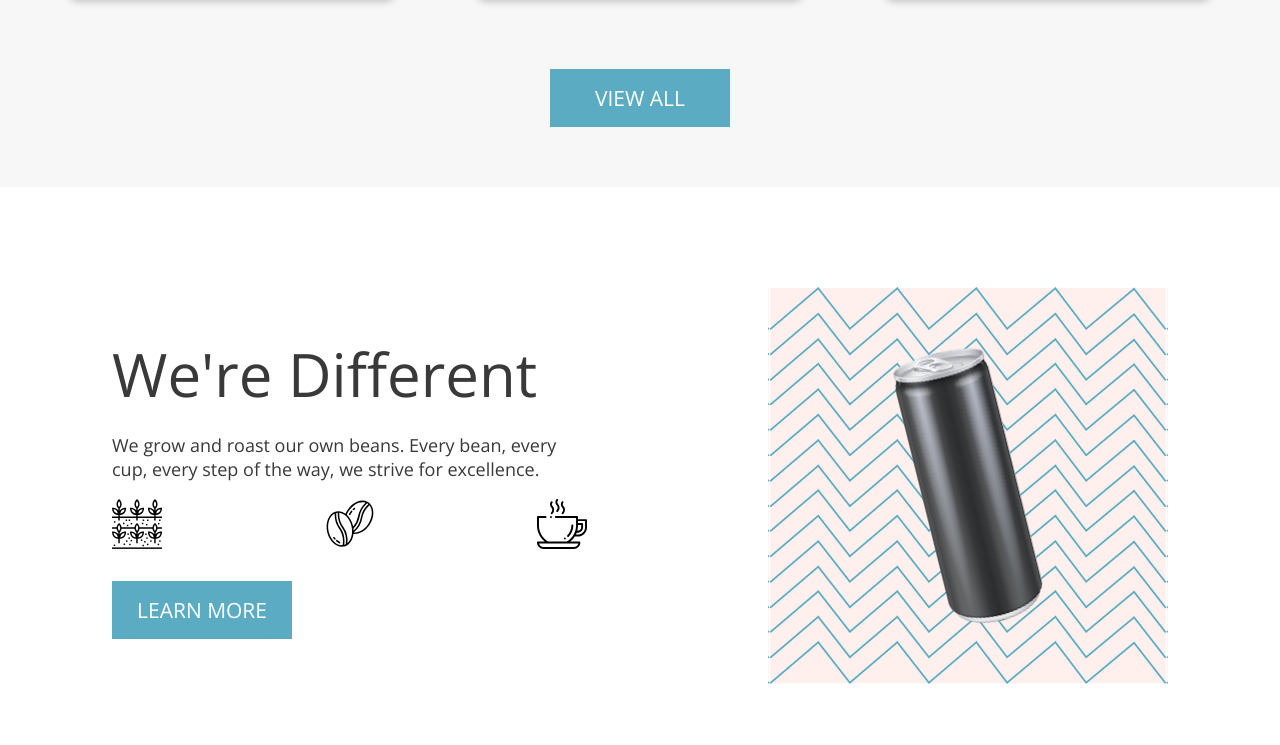
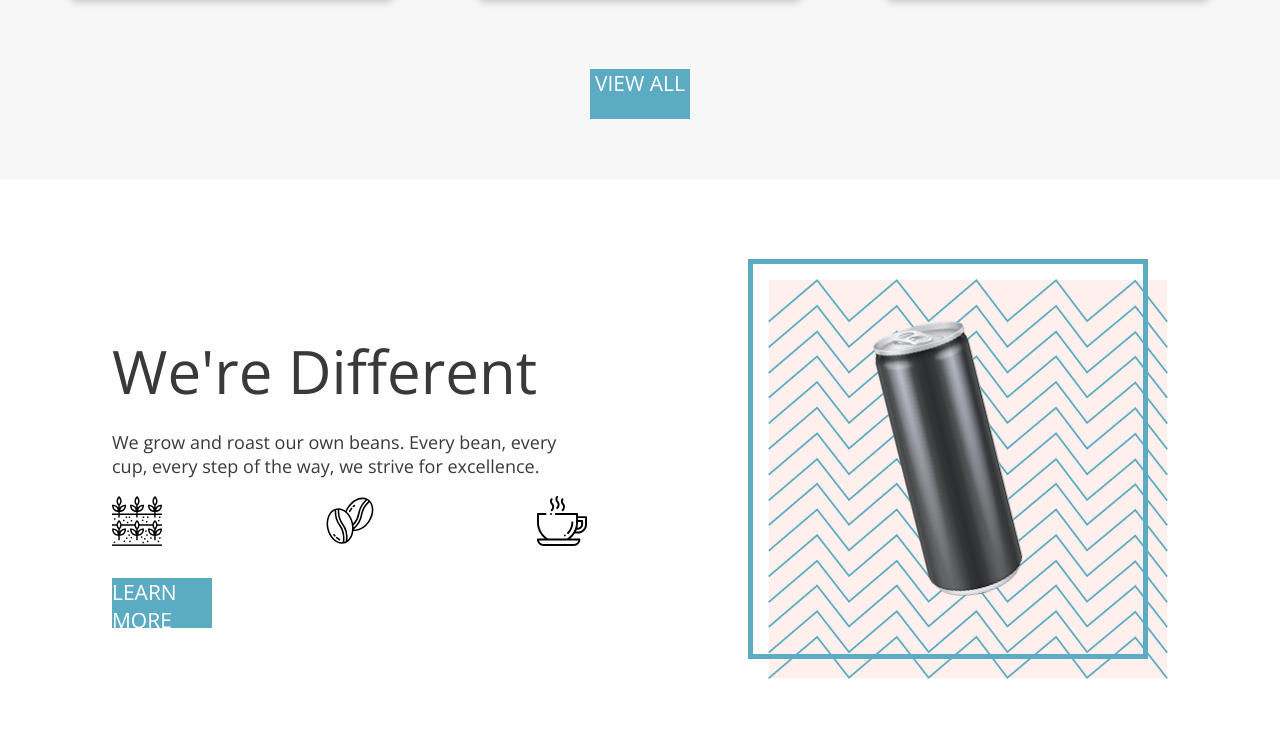
Before and after one commit to SimonMilord/coffee-shop, a plain HTML site: page index.html in a window 1280 px wide. Shown: the part 1575-2320 px from the top of the page. Drawn offline with nearby package versions, Linux system fonts and the light colour scheme.

Commit message:
fixed the can border offset on misc section

```diff
--- a/index.html
+++ b/index.html
@@ -28,7 +28,11 @@
             <div class="hero-card">
                 <h1 class="hero-card__title">Nitro Coffee</h1>
                 <p class="hero-card__desc">Coffee is a brewed drink prepared from roasted coffee beans, the seeds of berries from certain Coffea species.</p>
-                <a class="hero-card__btn button" href="pages/menu.html">SHOP NOW</a>
+                <div class="btn-container">
+                    <div class="btn-inner">
+                        <a class="hero-card__btn button" href="pages/menu.html">SHOP NOW</a>
+                    </div>
+                </div>
             </div>
 
             <div class="hero-img">
@@ -70,7 +74,9 @@
                     </div>
                 </div>
             </div>
-            <a class="view-all-link button" href="pages/menu.html">VIEW ALL</a>
+            <div class="btn-container">
+                <a class="view-all-link button" href="pages/menu.html">VIEW ALL</a>
+            </div>
         </section>
 
         <section class="misc">
@@ -82,10 +88,14 @@
                     <img src="./assets/images/coffee-beans.svg" alt="beans">
                     <img src="./assets/images/coffee-cup.svg" alt="cup">
                 </div>
-                <a class="learn-more-link button" href="#header">LEARN MORE</a>
+                <div class="btn-container">
+                    <a class="learn-more-link button" href="#header">LEARN MORE</a>
+                </div>
             </div>
-            <div class="misc__img">
-                <img src="./assets/images/tiltedcan.png" alt="tilted card">
+            <div class="misc__img-box">
+                <div class="misc__img-inner">
+                    <img class="can-img" src="./assets/images/tiltedcan.png" alt="tilted card">
+                </div>
             </div>
         </section>
 
--- a/scss/landing.scss
+++ b/scss/landing.scss
@@ -32,18 +32,32 @@ p {
   font-size: 1.125rem;
   font-weight: 400;
 }
+.btn-container {
+  position: relative;
+  background-color: $nitro-blue;
+  // min-width: 11.25rem;
+  // max-width: 25%;
+  height: 50px;
+  width: 100px;
+}
+
+.btn-inner {
+  position: absolute;
+  // width: 100%;
+  // height: 100%;
+  // border: 2px solid black;
+  // z-index: 10;
+  // top: -5px;
+  // left: -5px;
+  // display: flex;
+  // justify-content: center;
+  // align-items: center;
+}
 
 .button {
-  background-color: $nitro-blue;
   color: $crisp-white;
-  border-style: none;
   font-size: 1.312rem;
   font-weight: 400;
-  display: flex;
-  justify-content: center;
-  min-width: 11.25rem;
-  max-width: 2%;
-  padding: 0.94rem 1.25rem;
 }
 
 strong {
@@ -210,21 +224,38 @@ strong {
     }
   }
 
-  .misc__img {
+  .misc__img-box {
     min-width: 25rem;
     max-width: 31.25rem;
+    min-height: 400px;
+    max-height: 500px;
     background-image: url(../assets/images/coldbrewbackground.png);
     background-position: center;
-    background-size: contain;
-    display: flex;
-    justify-content: center;
-    padding: 3.75rem;
+    background-size: cover;
+    position: relative;
+
+    .misc__img-inner {
+      width: 100%;
+      height: 100%;
+      position: absolute;
+      border: 5px solid $nitro-blue;
+      top: -1.25rem;
+      left: -1.25rem;
+      z-index: 10;
+      display: flex;
+      justify-content: center;
+      align-items: center;
+
+      .can-img {
+        // display: inline-block;
+      }
+    }
   }
 }
 
 /* DISCOUNT SECTION */
 .section-discount {
-  margin: 12rem 0rem;
+  margin: 10rem 0rem;
   display: flex;
 
   .discount-msg {
--- a/scss/menu.scss
+++ b/scss/menu.scss
@@ -64,39 +64,9 @@ h3 {
     top: -1rem;
 
     .title-box__h1 {
-      color: #FFF;
+      color: $crisp-white;
     }
   }
-
-  // .title-box {
-  //   border: 5px solid $nitro-blue;
-  //   min-width: 17.5rem;
-  //   max-width: 18.75rem;
-  //   min-height: 11.25rem;
-  //   max-height: 12.5rem;
-  //   display: flex;
-  //   justify-content: center;
-  //   align-items: center;
-  //   margin: auto;
-  //   position: relative;
-
-  //   .title-box__inner {
-  //     min-width: 17.5rem;
-  //     max-width: 18.75rem;
-  //     min-height: 11.25rem;
-  //     max-height: 12.5rem;
-  //     background-color: $graphite;
-  //     color: $crisp-white;
-  //     display: flex;
-  //     justify-content: center;
-  //     align-items: center;
-  //     position: absolute;
-  //     left: 0.625rem;
-  //     top: 0.625rem;
-  //     margin: 0;
-  //     z-index: 10;
-//     }
-//   }
 }
 
 /* MENU SECTION NAVIGATION BAR */
--- a/scss/partials/_global.scss
+++ b/scss/partials/_global.scss
@@ -2,7 +2,7 @@
 
 * {
   box-sizing: border-box;
-  /* border: 1px dashed black; */
+  // border: 1px dashed black;
 }
 
 body {
```
Also changed, not shown: scss/landing.css, scss/menu.css, 2 other files.
